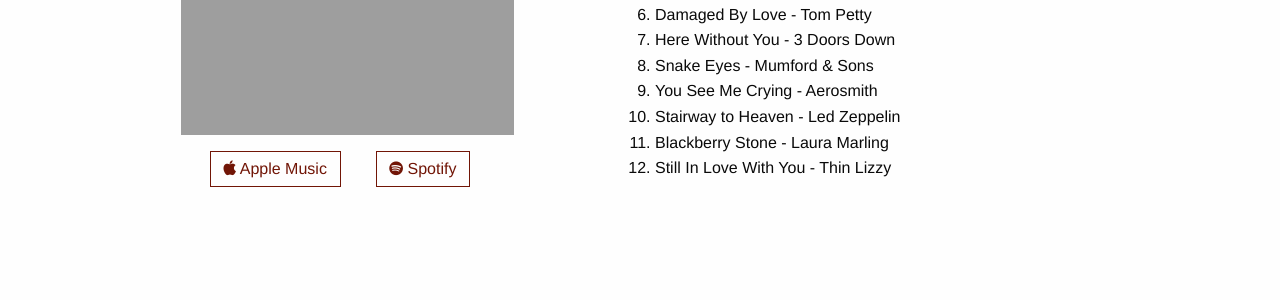
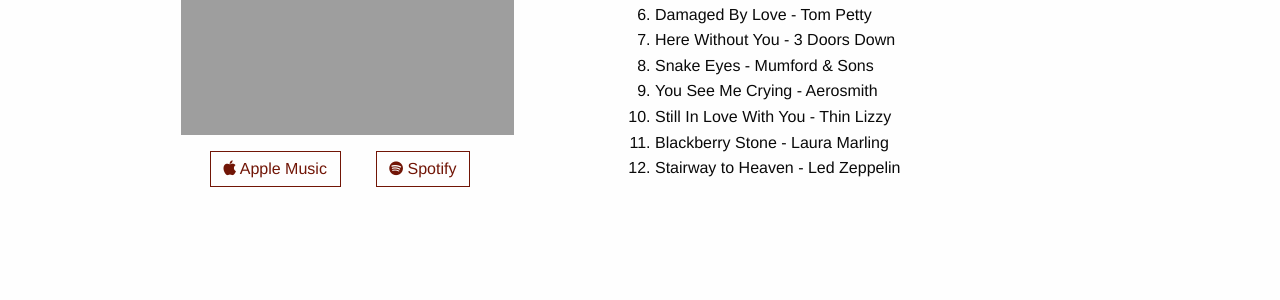
Before and after one commit to MarauderXtreme/felixdoering.com, a Jekyll site: the page built from _playlists/Tears.md, in a window 1280 px wide. Shown: the part 278-578 px from the top of the page. Built offline with Jekyll 4.4.1, drawn with Linux system fonts in a browser that asks for light colours; a style sheet for code colours, icons or effects is not loaded.

```diff
--- a/_data/playlists.yml
+++ b/_data/playlists.yml
@@ -358,14 +358,14 @@
       title: "You See Me Crying"
       artist: "Aerosmith"
     "10":
-      title: "Stairway to Heaven"
-      artist: "Led Zeppelin"
+      title: "Still In Love With You"
+      artist: "Thin Lizzy"
     "11":
       title: "Blackberry Stone"
       artist: "Laura Marling"
     "12":
-      title: "Still In Love With You"
-      artist: "Thin Lizzy"
+      title: "Stairway to Heaven"
+      artist: "Led Zeppelin"
 "Heavy and Rusty":
     image: "heavy_and_rusty"
     spotify: "https://open.spotify.com/user/letslistentogether/playlist/5iwUlhgseSex73FDjd8Htf"
```
